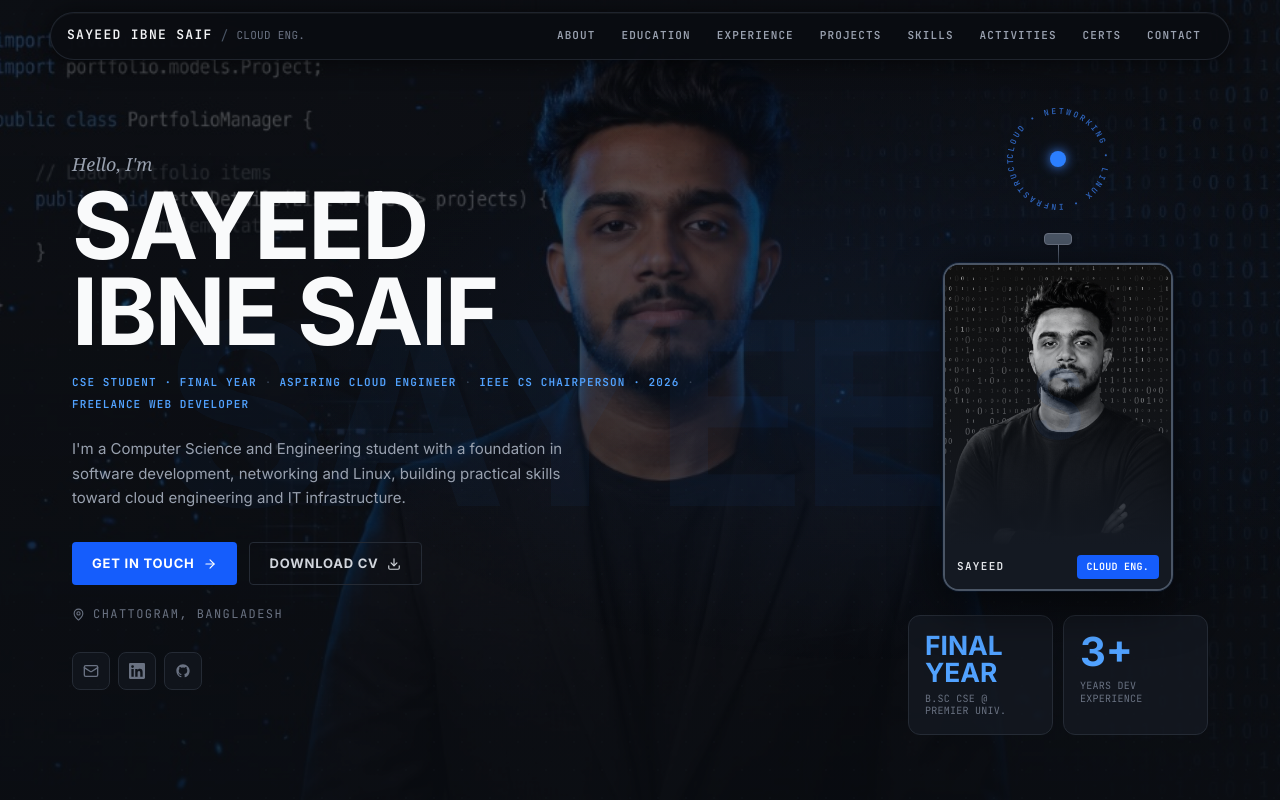
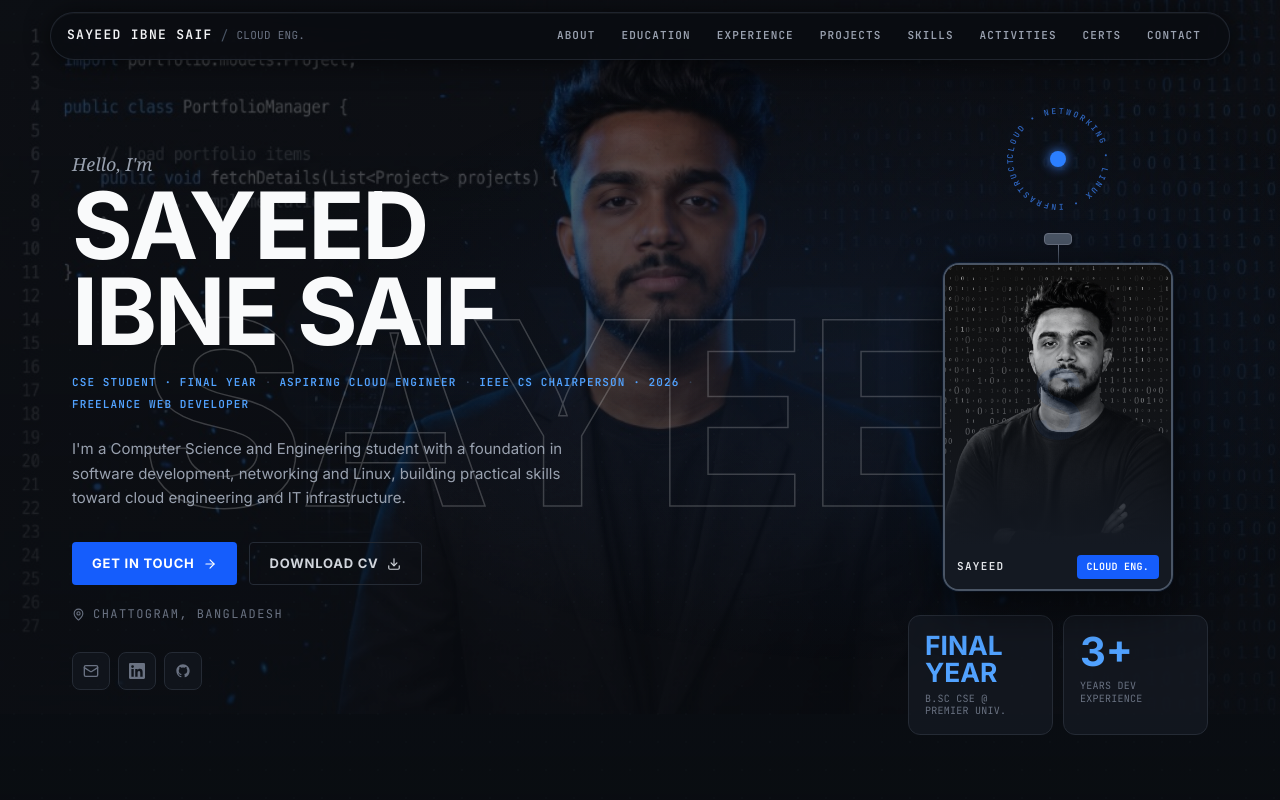
Before and after one commit to sisayeedcse/sayeed-ibne-saif, a Next.js app: page / in a window 1280 px wide. Shown: the top 800 px of the page. Built offline with nearby package versions, Linux system fonts and the light colour scheme.

Commit message:
The BG and new features added

```diff
--- a/src/components/layout/ScrollBackground.tsx
+++ b/src/components/layout/ScrollBackground.tsx
@@ -45,8 +45,9 @@ export default function ScrollBackground() {
         style={{
           backgroundImage: "url('/photo2.jpg')",
           backgroundPosition: "top center",
-          backgroundSize: "cover",
+          backgroundSize: "100% auto",
           backgroundRepeat: "no-repeat",
+          backgroundColor: "#0A0D12",
           transform: `scale(${scale})`,
           filter: `grayscale(${grayscale}%) brightness(${brightness}%)`,
           transition: "transform 0.15s ease-out, filter 0.15s ease-out"
@@ -59,9 +60,10 @@ export default function ScrollBackground() {
         className="fixed inset-0 -z-50 hidden md:block will-change-transform"
         style={{
           backgroundImage: "url('/bg-desktop.jpg')",
-          backgroundPosition: "center",
-          backgroundSize: "cover",
+          backgroundPosition: "center top",
+          backgroundSize: "100% auto", // Use 100% width to prevent extreme zooming on very tall/wide screens
           backgroundRepeat: "no-repeat",
+          backgroundColor: "#0A0D12",
           transform: `scale(${scale})`,
           filter: `grayscale(${grayscale}%) brightness(${brightness}%)`,
           transition: "transform 0.15s ease-out, filter 0.15s ease-out"
--- a/src/components/sections/Hero.tsx
+++ b/src/components/sections/Hero.tsx
@@ -71,19 +71,21 @@ export default function Hero() {
         aria-hidden="true"
       />
 
-      {/* ── Layer 3: Watermark name ── */}
+      {/* ── Layer 3: Watermark name (Hidden on mobile) ── */}
       <div
-        className="absolute inset-0 flex items-center justify-center pointer-events-none overflow-hidden select-none"
+        className="hidden md:flex absolute inset-0 items-center justify-center pointer-events-none overflow-hidden select-none"
         aria-hidden="true"
       >
         <span
-          className="font-black text-blue-500 whitespace-nowrap"
+          className="font-black whitespace-nowrap"
           style={{
             fontSize: "clamp(96px, 20vw, 320px)",
-            opacity: 0.04,
-            letterSpacing: "-0.04em",
+            color: "transparent",
+            WebkitTextStroke: "1.5px rgba(255, 255, 255, 0.2)",
+            letterSpacing: "-0.01em",
             lineHeight: 1,
             transform: "translateY(5%)",
+            opacity: 1,
           }}
         >
           SAYEED
```
